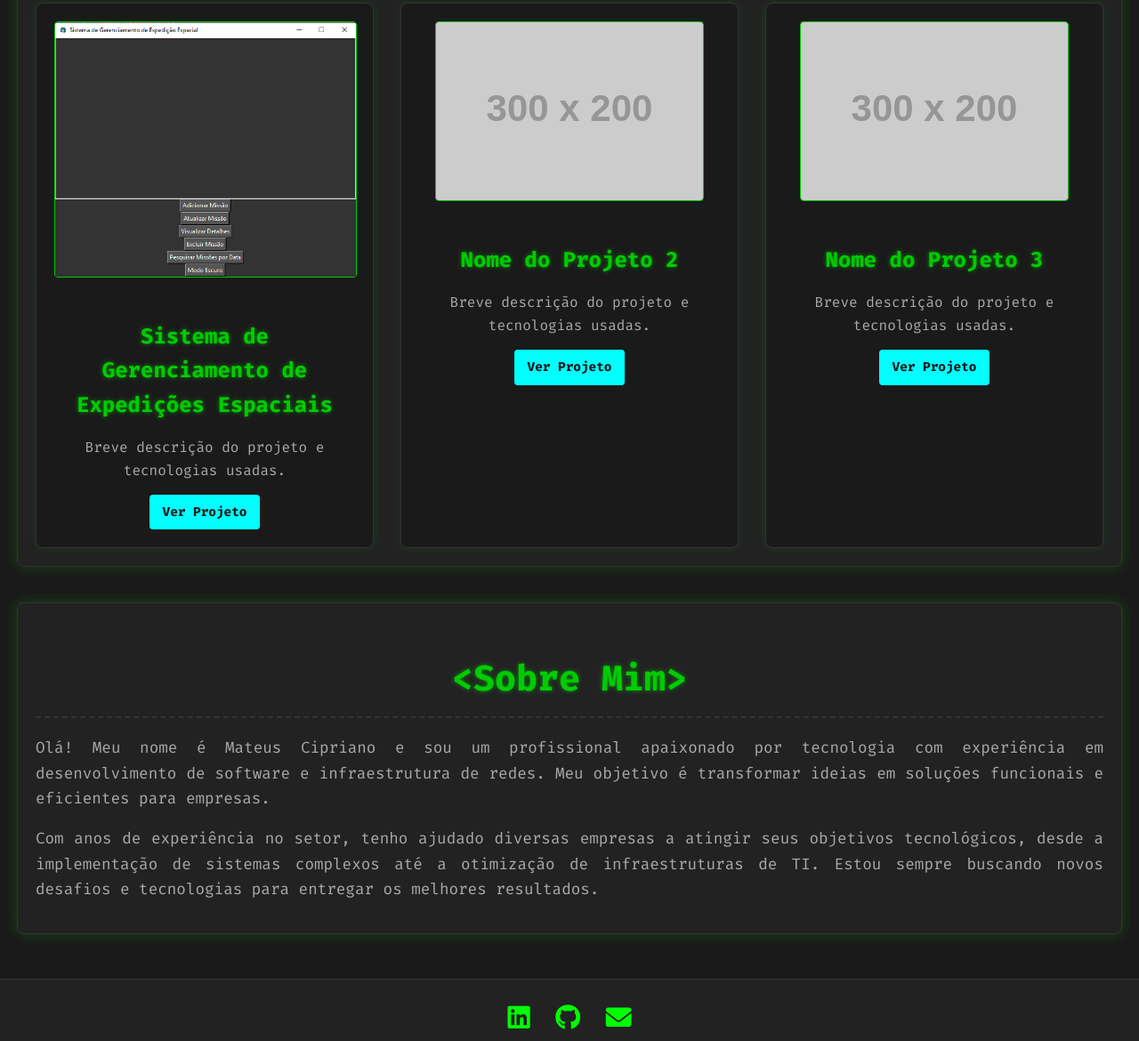
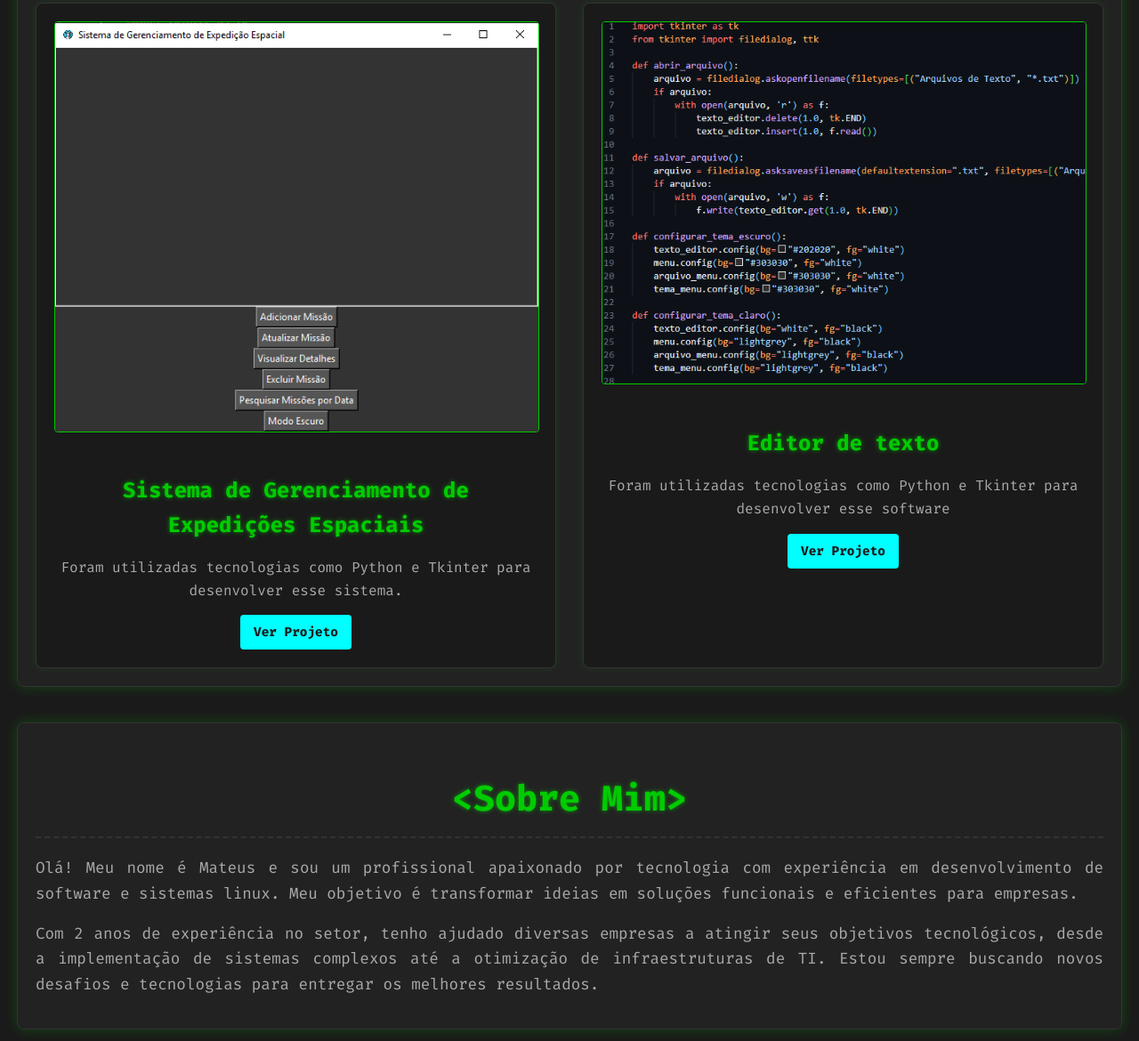
Before and after one commit to m4ttpizz4/Portfolio, a plain HTML site: page index.html in a window 1280 px wide. Shown: the part 1434-2604 px from the top of the page at 89% size. Drawn offline with Linux system fonts and the light colour scheme.

Commit message:
Add files via upload

```diff
--- a/index.html
+++ b/index.html
@@ -54,20 +54,14 @@
                 <div class="portfolio-item">
                     <img src="Img/Projeto1.png" alt="Projeto 1">
                     <h3>Sistema de Gerenciamento de Expedições Espaciais</h3>
-                    <p>Breve descrição do projeto e tecnologias usadas.</p>
+                    <p>Foram utilizadas tecnologias como Python e Tkinter para desenvolver esse sistema.</p>
                     <a href="https://github.com/m4ttpizz4/Trabalho-de-RAD-com-Tkinter" target="_blank" class="link-projeto">Ver Projeto</a>
                 </div>
                 <div class="portfolio-item">
-                    <img src="https://via.placeholder.com/300x200" alt="Projeto 2">
-                    <h3>Nome do Projeto 2</h3>
-                    <p>Breve descrição do projeto e tecnologias usadas.</p>
-                    <a href="#" target="_blank" class="link-projeto">Ver Projeto</a>
-                </div>
-                <div class="portfolio-item">
-                    <img src="https://via.placeholder.com/300x200" alt="Projeto 3">
-                    <h3>Nome do Projeto 3</h3>
-                    <p>Breve descrição do projeto e tecnologias usadas.</p>
-                    <a href="#" target="_blank" class="link-projeto">Ver Projeto</a>
+                    <img src="Img/Projeto2.png" alt="Projeto 2">
+                    <h3>Editor de texto</h3>
+                    <p>Foram utilizadas tecnologias como Python e Tkinter para desenvolver esse software</p>
+                    <a href="https://github.com/m4ttpizz4/Editor-de-Texto" target="_blank" class="link-projeto">Ver Projeto</a>
                 </div>
             </div>
         </section>
@@ -75,8 +69,8 @@
         <section id="sobre" class="secao-container">
             <h2>&lt;Sobre Mim&gt;</h2>
             <div class="conteudo-sobre">
-                <p>Olá! Meu nome é Mateus Cipriano e sou um profissional apaixonado por tecnologia com experiência em desenvolvimento de software e infraestrutura de redes. Meu objetivo é transformar ideias em soluções funcionais e eficientes para empresas.</p>
-                <p>Com anos de experiência no setor, tenho ajudado diversas empresas a atingir seus objetivos tecnológicos, desde a implementação de sistemas complexos até a otimização de infraestruturas de TI. Estou sempre buscando novos desafios e tecnologias para entregar os melhores resultados.</p>
+                <p>Olá! Meu nome é Mateus e sou um profissional apaixonado por tecnologia com experiência em desenvolvimento de software e sistemas linux. Meu objetivo é transformar ideias em soluções funcionais e eficientes para empresas.</p>
+                <p>Com 2 anos de experiência no setor, tenho ajudado diversas empresas a atingir seus objetivos tecnológicos, desde a implementação de sistemas complexos até a otimização de infraestruturas de TI. Estou sempre buscando novos desafios e tecnologias para entregar os melhores resultados.</p>
             </div>
         </section>
     </main>
```
Also changed, not shown: Img/Projeto2.png (added).
